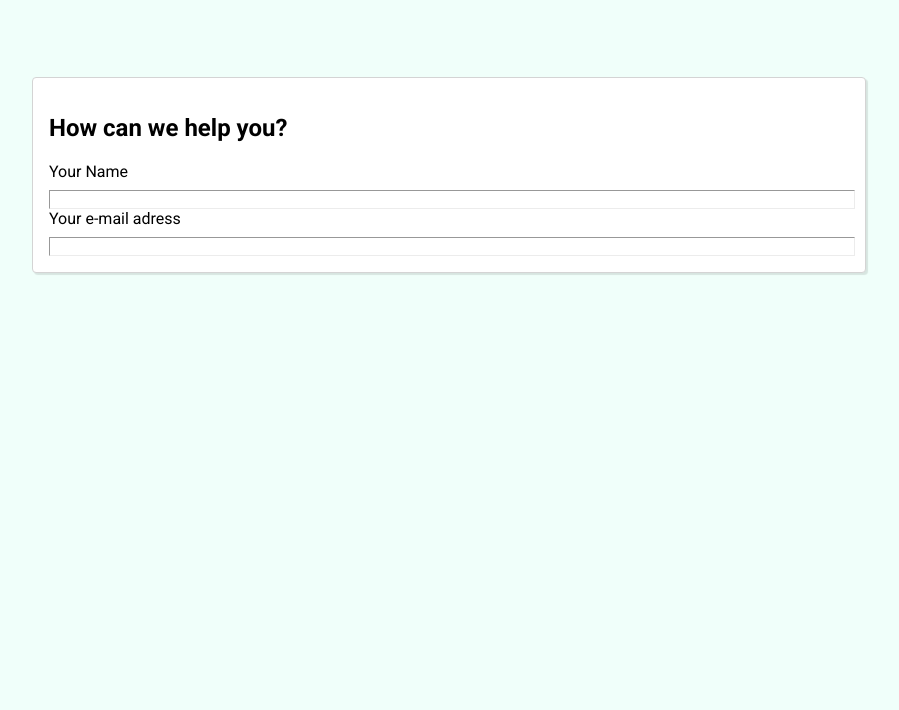
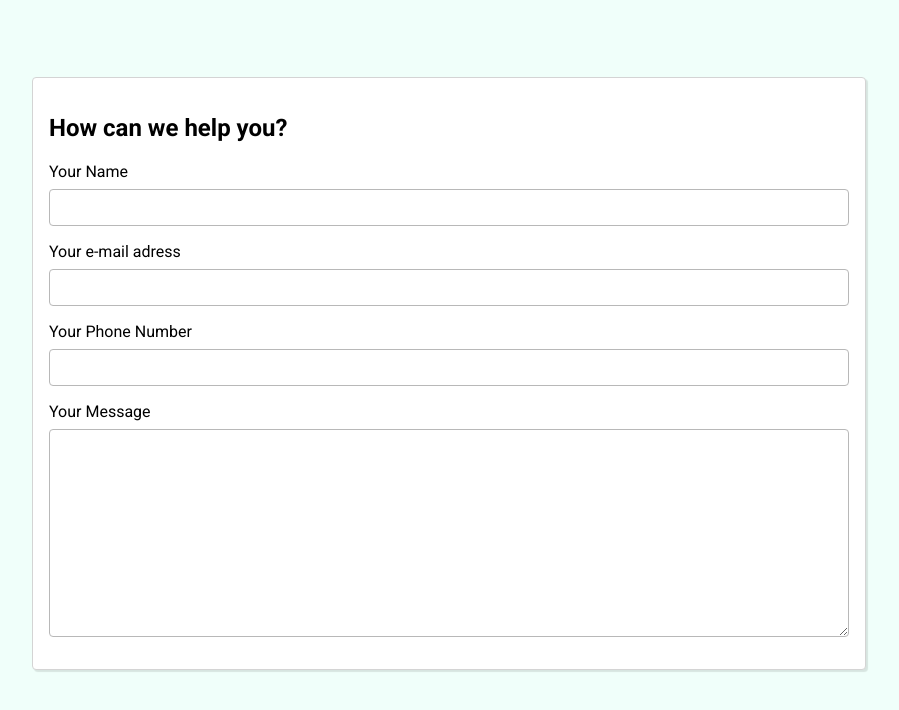
Before and after one commit to DakiTheBest/contact, a plain HTML site: page index.html in a window 1280 px wide. Shown: the part 62-772 px from the top of the page, without its empty margins (191-1090 px from the left). Drawn offline with Linux system fonts and the light colour scheme.

Commit message:
added an input and textarea

```diff
--- a/index.html
+++ b/index.html
@@ -21,10 +21,25 @@
       <form>
         <h2>How can we help you?</h2>
         <section>
-          <label for="user-name">Your Name</label>
-          <input type="text" name="name" id="user-name">
-          <label>Your e-mail adress</label>
-          <input type="email" name="email" id="user-email">
+          <ul>
+            <li>
+              <label for="user-name">Your Name</label>
+              <input type="text" name="name" id="user-name" />
+            </li>
+            <li>
+              <label for="user-email">Your e-mail adress</label>
+              <input type="email" name="email" id="user-email" />
+            </li>
+            <li>
+              <label for="user-phone">Your Phone Number</label>
+              <input type="tel" name="phone" id="user-phone">
+            </li>
+          </ul>
+        </section>
+
+        <section>
+          <label for="user-msg">Your Message</label>
+          <textarea name="msg" id="user-msg" rows="10"></textarea>
         </section>
       </form>
     </main>
--- a/styles.css
+++ b/styles.css
@@ -20,14 +20,27 @@ form {
   box-shadow: 2px 2px 1px rgba(0, 0, 0, 0.1);
 }
 
+ul {
+  list-style: none;
+  margin: 0;
+  padding: 0;
+}
+
 label {
   margin-bottom: 0.5rem;
   display: block;
   font: inherit;
 }
 
-input {
+input,
+textarea {
   width: 100%;
-  border-width: 1px;
-  border-color: rgb(236, 236, 236);
+  display: block;
+  margin-bottom: 1rem;
+  box-sizing: border-box;
+  font: inherit;
+  border: 1px solid rgb(184, 184, 184);
+  border-radius: 4px;
+  padding: 0.5rem;
+  color: rgb(61, 58, 58);
 }
```
